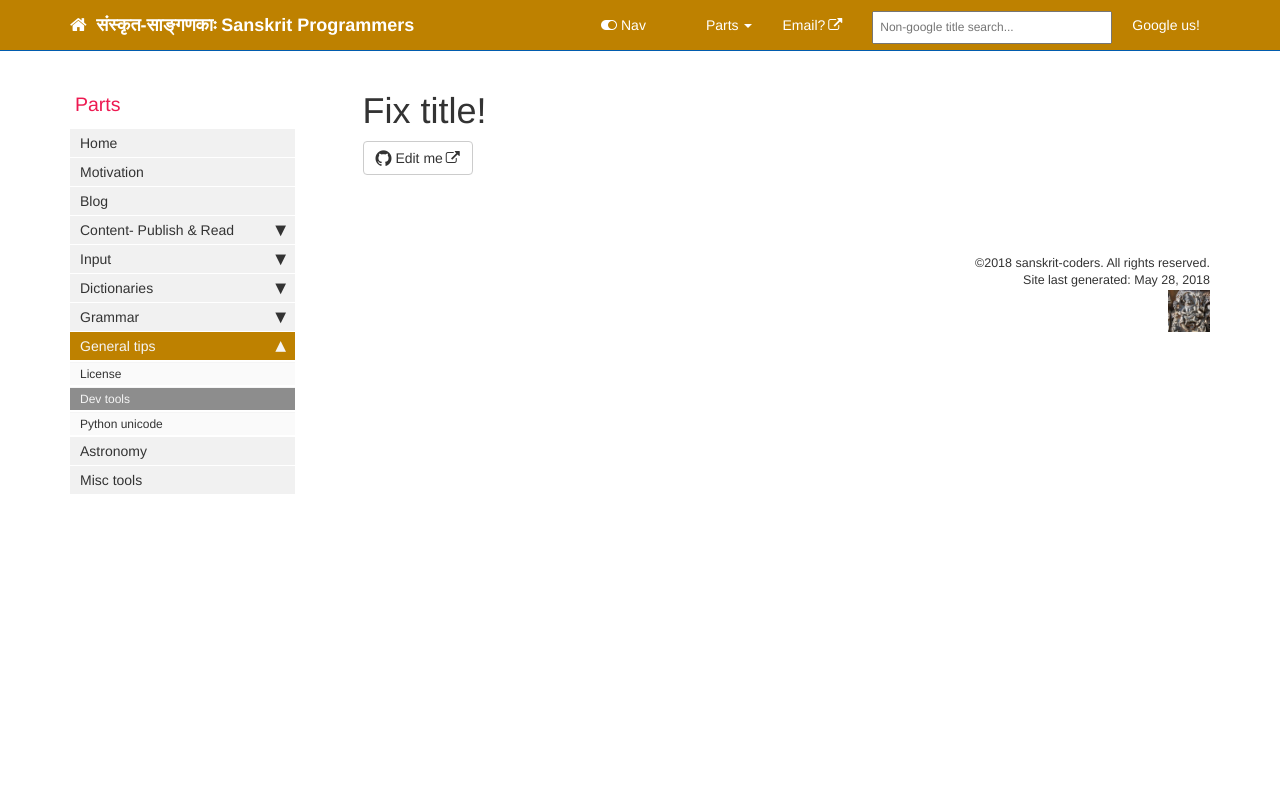
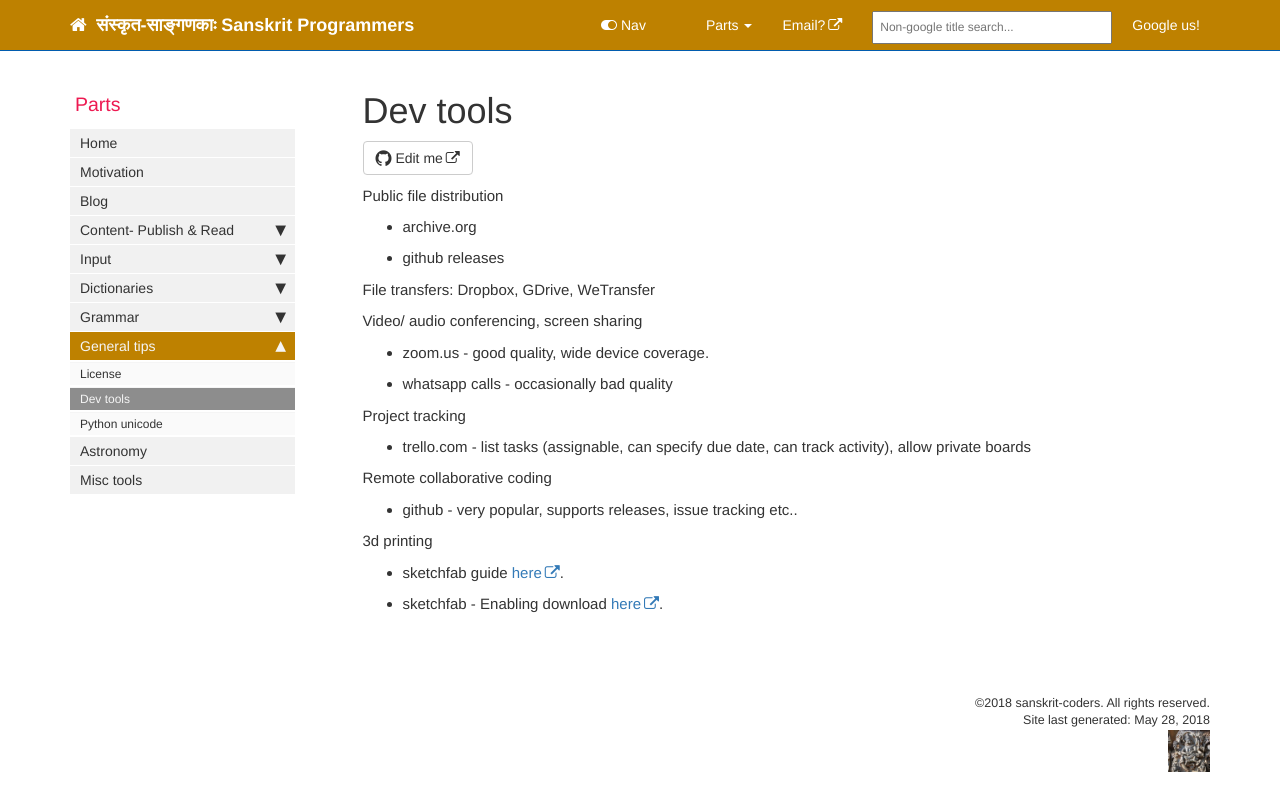
Before and after one commit to sanskrit-coders/jekyll-site-archived, a Jekyll site: the page built from pages/tips/dev-tools.md, in a window 1280 px wide. Shown: the top 811 px of the page. Built offline with Jekyll 4.4.1, drawn with Linux system fonts in a browser that asks for light colours; nearby versions of some CDN libraries; comment, search, counter and statistics services are not loaded.

Commit message:
Update dev-tools.md

```diff
--- a/pages/tips/dev-tools.md
+++ b/pages/tips/dev-tools.md
@@ -1,3 +1,30 @@
 ---
-title: Fix title!
+title: Dev tools
 ---
+Public file distribution
+
+  - archive.org
+  - github releases
+
+File transfers: Dropbox, GDrive, WeTransfer
+
+Video/ audio conferencing, screen sharing
+
+  - zoom.us - good quality, wide device coverage.
+  - whatsapp calls - occasionally bad quality
+
+Project tracking
+
+  - trello.com - list tasks (assignable, can specify due date, can track
+    activity), allow private boards
+
+Remote collaborative coding
+
+  - github - very popular, supports releases, issue tracking etc..
+
+3d printing
+
+  - sketchfab guide
+    [here](https://help.sketchfab.com/hc/en-us/articles/202397889-3D-Printing).
+  - sketchfab - Enabling download
+    [here](https://help.sketchfab.com/hc/en-us/articles/201368589-Downloading-Models).
```
